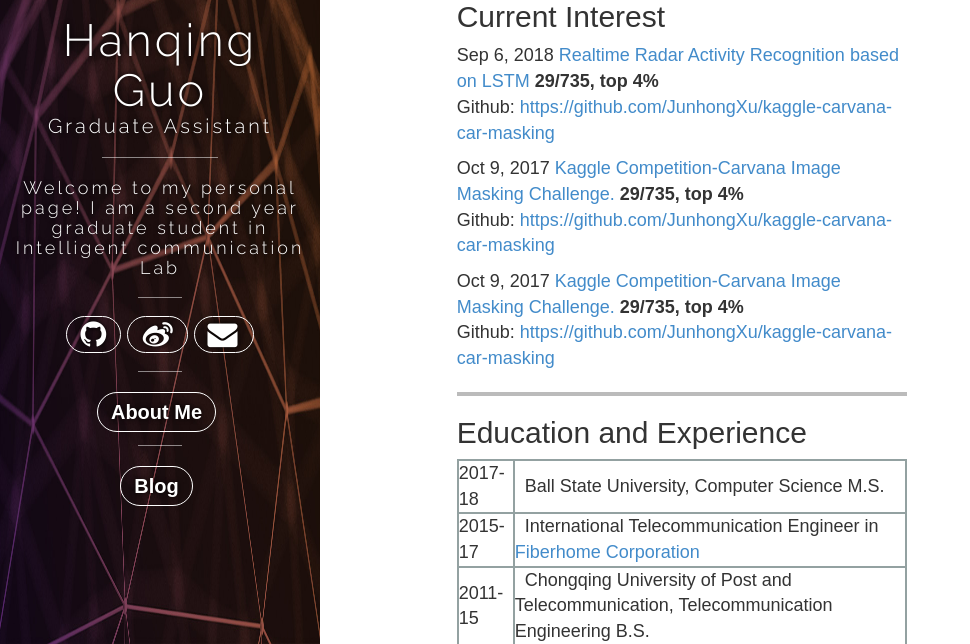
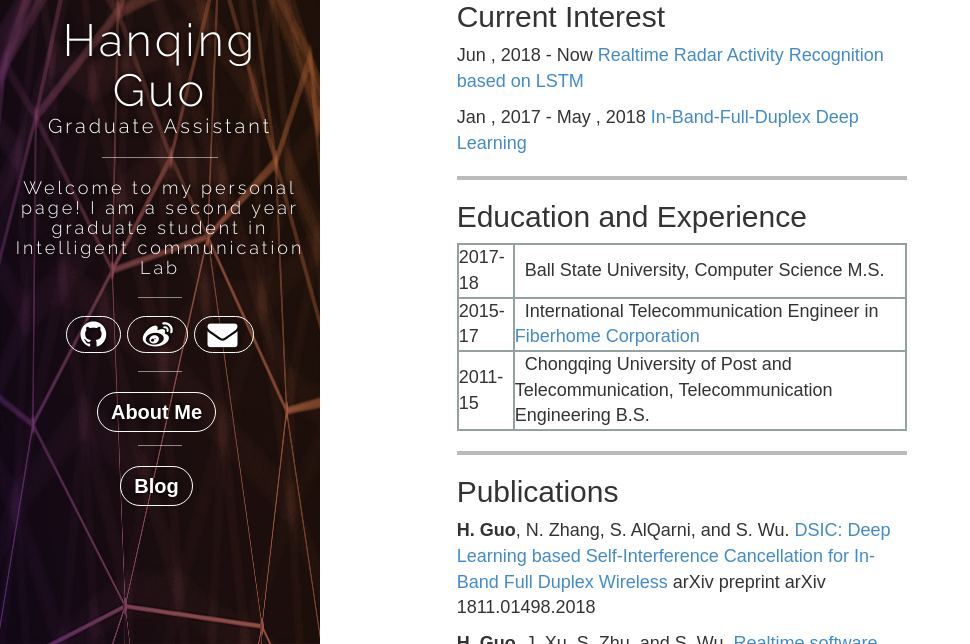
Before and after one commit to hanqingguo/hanqingguo.github.io, a Jekyll site: the page built from index.html, in a window 1280 px wide and 900 px high, cut to the strip 256-900 px from the top of the window. Shown: the whole strip, without its empty margins (0-970 px from the left). Built offline with Jekyll 4.4.1, drawn with Linux system fonts in a browser that asks for light colours; nearby versions of some CDN libraries; comment, search, counter and statistics services are not loaded.

Commit message:
add interest

```diff
--- a/index.html
+++ b/index.html
@@ -17,20 +17,11 @@
 <div style="font-family:  sans-serif;font-size:large">
     <h2> Current Interest </h2>
 
-            <p>Sep  6, 2018
-                <a  href="/JunhongXu.github.io//Kaggle-CarMask/">Realtime Radar Activity Recognition based on LSTM</a> <b>29/735, top 4%</b>
-                <br>
-                Github: <a href="https://github.com/JunhongXu/kaggle-carvana-car-masking">https://github.com/JunhongXu/kaggle-carvana-car-masking</a>
+            <p>Jun , 2018 - Now
+                <a  href="/walabot-3d-image">Realtime Radar Activity Recognition based on LSTM</a>
             </p>
-            <p>Oct  9, 2017
-                <a  href="/JunhongXu.github.io//Kaggle-CarMask/">Kaggle Competition-Carvana Image Masking Challenge.</a> <b>29/735, top 4%</b>
-                <br>
-                Github: <a href="https://github.com/JunhongXu/kaggle-carvana-car-masking">https://github.com/JunhongXu/kaggle-carvana-car-masking</a>
-            </p>
-            <p>Oct  9, 2017
-                <a  href="/JunhongXu.github.io//Kaggle-CarMask/">Kaggle Competition-Carvana Image Masking Challenge.</a> <b>29/735, top 4%</b>
-                <br>
-                Github: <a href="https://github.com/JunhongXu/kaggle-carvana-car-masking">https://github.com/JunhongXu/kaggle-carvana-car-masking</a>
+            <p>Jan , 2017 - May , 2018
+                <a  href="/In-Band-Full-Duplex">In-Band-Full-Duplex Deep Learning</a>
             </p>
 
 </div>
@@ -39,7 +30,7 @@
 <div style="font-family:  sans-serif;font-size:large">
     <h2> Education and Experience </h2>
 
-    <table style="border: 2px solid #93A1A1">
+    <table cellspacing="10" style="border: 2px solid #93A1A1">
             <tr style="border: 2px solid #93A1A1">
                 <td style="border: 2px solid #93A1A1">2017-18</td>
                 <td> &nbsp;&nbsp;Ball State University, Computer Science M.S. </td>
```
